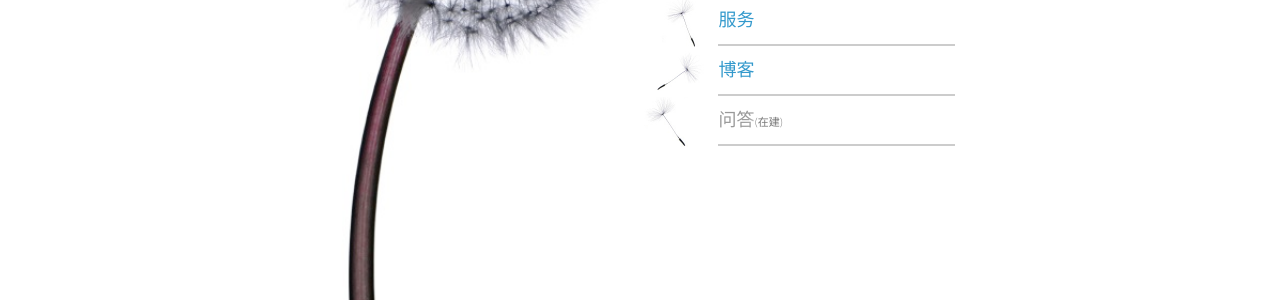
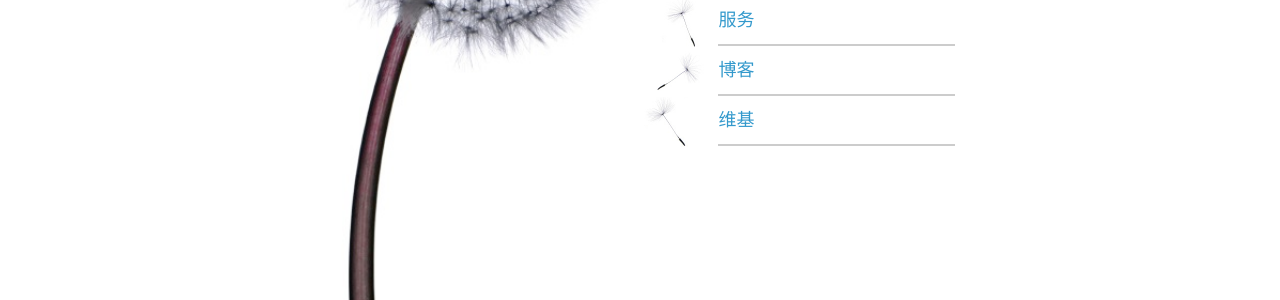
Before and after one commit to n0wa11/n0wa11.github.com, a Jekyll site: the page built from index.html, in a window 1280 px wide. Shown: the part 424-724 px from the top of the page. Built offline with Jekyll 4.4.1, drawn with Linux system fonts in a browser that asks for light colours; Markdown is read by kramdown in place of the engine named in the settings.

```diff
--- /dev/null
+++ b/CNAME
@@ -0,0 +1 @@
+dxtl.net
--- a/_config.yml
+++ b/_config.yml
@@ -3,7 +3,7 @@ auto:           true
 
 plugins:        ./_plugins
 # url:            /                                   # local
-url:            http://n0wa11.github.com/           # github
+url:            http://www.dxtl.net/           # github
 
 assets_url:     /                                   # local
 #assets_url:     http://n0wa11.github.com/           # github
--- a/index.html
+++ b/index.html
@@ -22,7 +22,7 @@ layout:     main
 
   <div class="front-item" id="item4">
     <img src="/assets/images/seed6.jpg">
-    <a href="#"><span style="color:#999;">问答<small style="display:inline;">(在建)</small></span></a>
+    <a href="http://wk.dxtl.net/"><span>维基</span></a>
   </div>
 
 </div>
```
